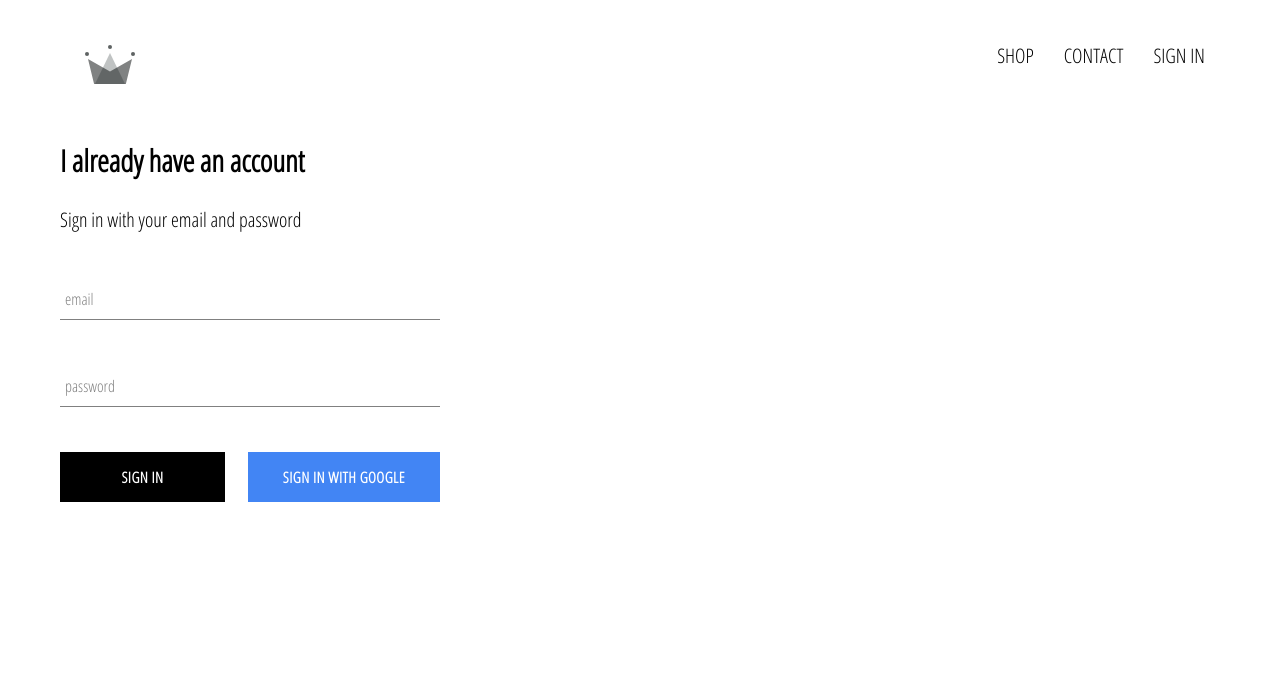
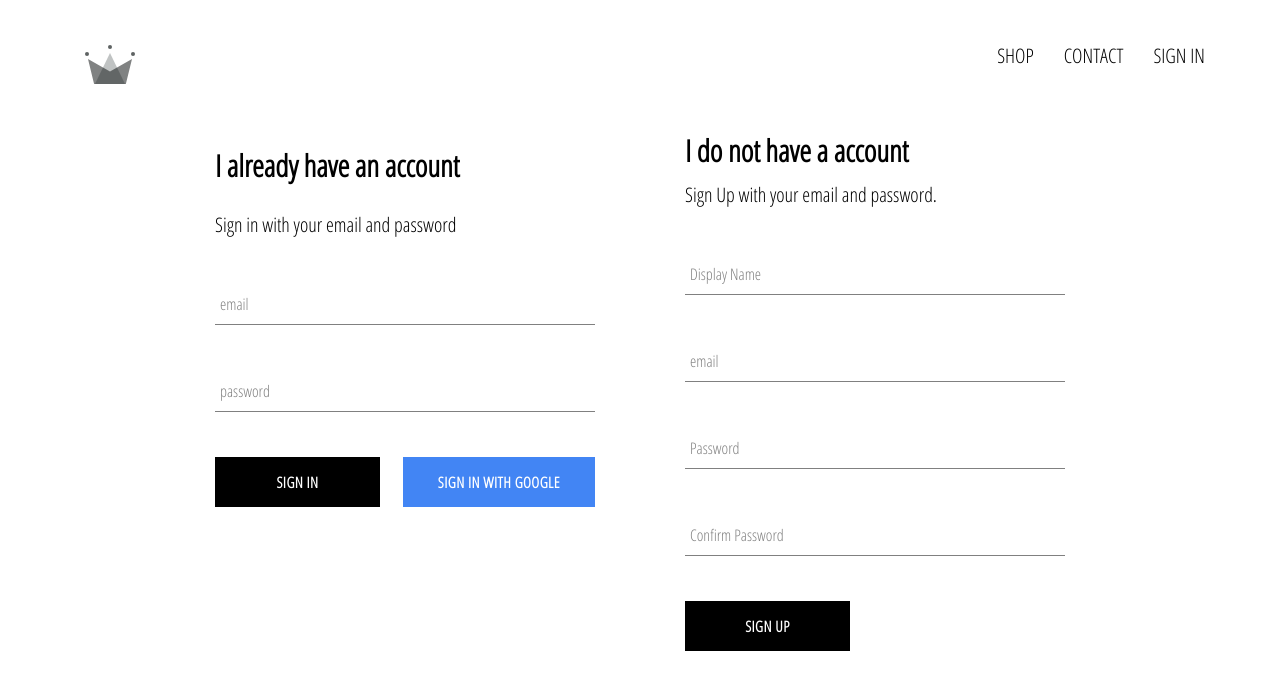
Before and after one commit to DnyaneshwarShiv/crwn-clothing, a React (Create React App) app: page /signin in a window 1280 px wide. Shown: the top 690 px of the page. Built offline with nearby package versions, Linux system fonts and the light colour scheme; no server answers.

Commit message:
signup with email & password

```diff
--- a/src/App.js
+++ b/src/App.js
@@ -6,7 +6,7 @@
 import ShopPage from './pages/shop/shop.component';
 import Header from './component/header/header.component'
 import SignInAndSignUp from './pages/sign-in-and-sign-up/sign-in-and-sign-up.component';
-import {auth} from './firebase/firebase.utils';
+import {auth, createUserProfileDocument} from './firebase/firebase.utils';
 
 // const HatsPage= ()=>(
 //   <div>
@@ -32,8 +32,19 @@
   }
   unsubscribeFromAuth = null;
   componentDidMount(){
-    auth.onAuthStateChanged(user=>{
-      this.setState({currentUser:user});
+    auth.onAuthStateChanged(async userAuth=>{
+
+     if(userAuth){
+      const userRef = await createUserProfileDocument(userAuth);
+      userRef.onSnapshot((snapshot)=>{
+       console.log(snapshot.data());
+       this.setState({currentUser:{id: snapshot.id,...snapshot.data()}},()=>{
+         console.log(this.state);
+       });
+     })
+     }
+     this.setState({currentUser: userAuth});
+
     })
   }
   componentWillUnmount(){
--- /dev/null
+++ b/src/component/sign-up/sign-up.component.jsx
@@ -0,0 +1,70 @@
+import React from 'react';
+import './sign-up.styles.scss';
+import FormInput from '../form-input/form-input.component'
+import CustomButton from '../custom-button/custom-button.component';
+import {auth,createUserProfileDocument} from '../../firebase/firebase.utils';
+
+class SignUp extends React.Component{
+    constructor(props){
+        super(props);
+        this.state={
+            displayName: '',
+            email:'',
+            password:'',
+            confirmPassword:''
+        }
+    }
+
+    handleSubmit= async (event)=>{
+        event.preventDefault();
+        const{displayName,email,password,confirmPassword} = this.state;
+        if(password!== confirmPassword){
+            alert("password dont match");
+            return;
+        }
+        try{
+            const {user}= await auth.createUserWithEmailAndPassword(email,password);
+            console.log(user);
+           await createUserProfileDocument(user,{displayName});
+           this.setState({
+            displayName: '',
+            email:'',
+            password:'',
+            confirmPassword:''
+        })
+
+        }
+        catch(error){
+            console.error(error)
+        }
+    }
+
+    handleChange=(event)=>{
+        const {name,value}=event.target;
+        this.setState({[name]:value});
+    }
+    render(){
+        const{displayName,email,password,confirmPassword} = this.state;
+        return(
+            <div className='sign-up'>
+                <h2 className='title'>I do not have a account</h2>
+                <span>Sign Up with your email and password.</span>
+                <form className='sign-up-form' onSubmit={this.handleSubmit}>
+                <FormInput name='displayName' type='text' label='Display Name' value={displayName} required
+                handleChange={this.handleChange}/>
+                <FormInput name='email' type='email' label='email' value={email} required
+                handleChange={this.handleChange}/>
+                <FormInput name='password' type='password' label='Password' value={password} required
+                handleChange={this.handleChange}/>
+                <FormInput name='confirmPassword' type='password' label='Confirm Password'
+                value={confirmPassword} required
+                handleChange={this.handleChange}/>
+                <CustomButton type='submit'>SIGN UP</CustomButton>
+                </form>
+            </div>
+        )
+
+    }
+}
+
+export default SignUp;
--- /dev/null
+++ b/src/component/sign-up/sign-up.styles.scss
@@ -0,0 +1,9 @@
+.sign-up {
+    display: flex;
+    flex-direction: column;
+    width: 380px;
+
+    .title {
+      margin: 10px 0;
+    }
+  }
--- a/src/firebase/firebase.utils.js
+++ b/src/firebase/firebase.utils.js
@@ -11,6 +11,30 @@
     appId: "1:2521398334:web:4f602744e64cce98b7e56f",
     measurementId: "G-R78L9JYNRY"
   }
+
+  export const createUserProfileDocument= async(userAuth, additionalData)=>{
+      if(!userAuth)return;
+      const userRef = firestore.doc(`users/${userAuth.uid}`);
+      const snapshot= userRef.get();
+      console.log(snapshot);
+      if(!snapshot.exists){
+          const {displayName,email} = userAuth;
+          const createdAt = new Date();
+          try{
+                await userRef.set({
+                    displayName,
+                    email,
+                    createdAt,
+                    ...additionalData
+                });
+          }
+          catch(error){
+              console.log("Error in",error.message);
+          }
+
+      }
+      return userRef;
+  }
   firebase.initializeApp(config);
   export const auth= firebase.auth();
   export const firestore = firebase.firestore();
--- a/src/pages/sign-in-and-sign-up/sign-in-and-sign-up.component.jsx
+++ b/src/pages/sign-in-and-sign-up/sign-in-and-sign-up.component.jsx
@@ -1,9 +1,11 @@
 import React from 'react';
 import './sign-in-and-sign-up.styles.scss';
 import SignIn from '../../component/sign-in/sign-in.component';
+import SignUp from '../../component/sign-up/sign-up.component';
 const SignInAndSignUp =()=>(
     <div className='sign-in-and-sign-up'>
         <SignIn></SignIn>
+        <SignUp></SignUp>
     </div>
 )
 
--- a/src/pages/sign-in-and-sign-up/sign-in-and-sign-up.styles.scss
+++ b/src/pages/sign-in-and-sign-up/sign-in-and-sign-up.styles.scss
@@ -0,0 +1,6 @@
+.sign-in-and-sign-up {
+    width: 850px;
+    display: flex;
+    justify-content: space-between;
+    margin: 30px auto;
+  }
```
Also changed, not shown: 1 other file (tests, documents, lock files or other folders).
